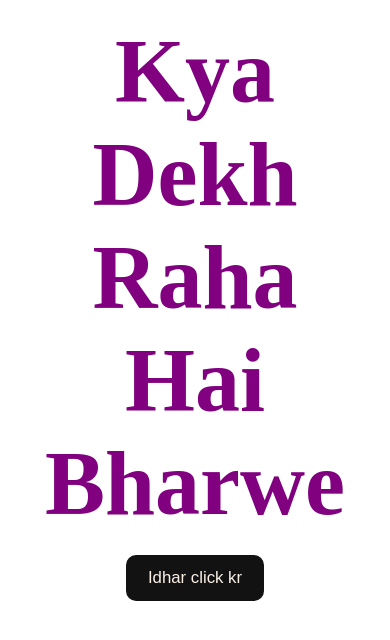
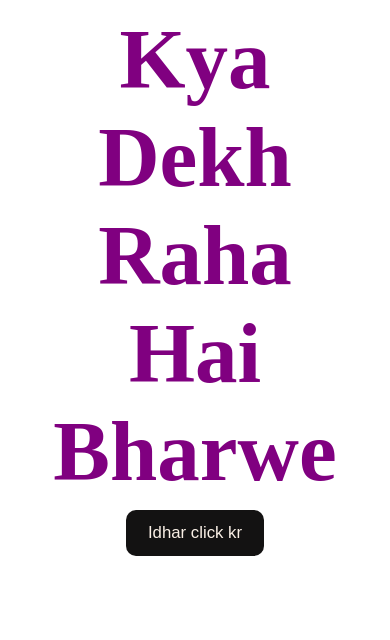
Before and after one commit to BabaKaana/forFriends, a plain HTML site: page index.html in a window 390 px wide. Drawn offline with Linux system fonts and the light colour scheme.

Commit message:
Update style.css

```diff
--- a/style.css
+++ b/style.css
@@ -1,7 +1,7 @@
 body{
     box-sizing: border-box;
     margin: 0;
-    padding: 0;
+    padding: 0px 20px;
 
     width: 100vw;
     height: 100vh;
@@ -25,8 +25,8 @@ button {
 
 @media (max-width: 400px){
     .later{
-        font-size: 90px;
+        font-size: 85px;
         margin: 0;
-        padding: 20px;
+        padding: 10px 20px;
     }
 }
```
